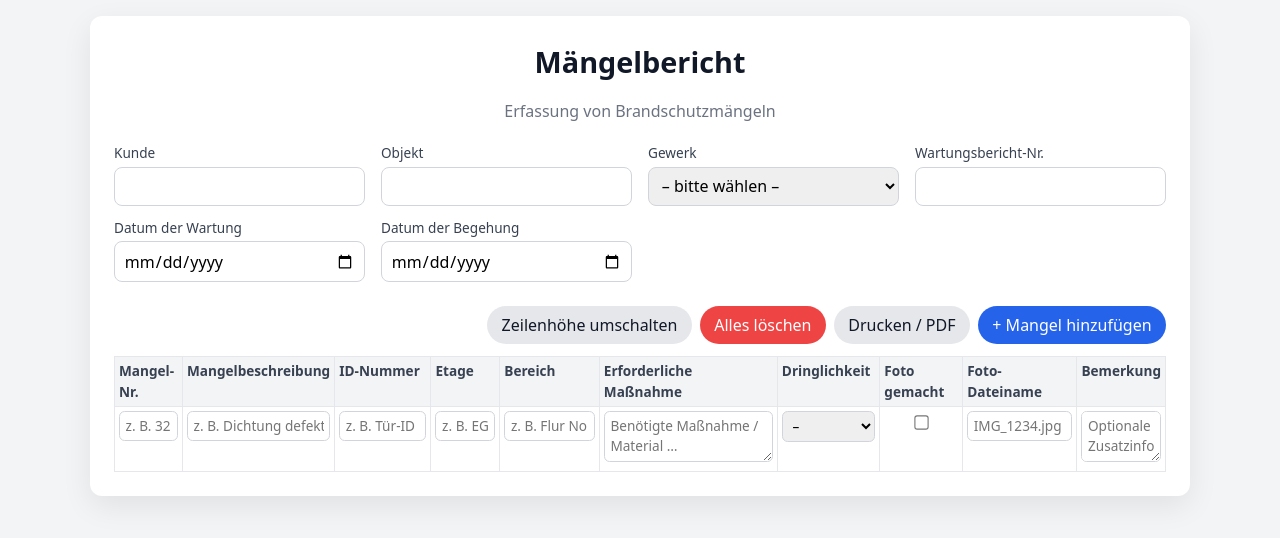
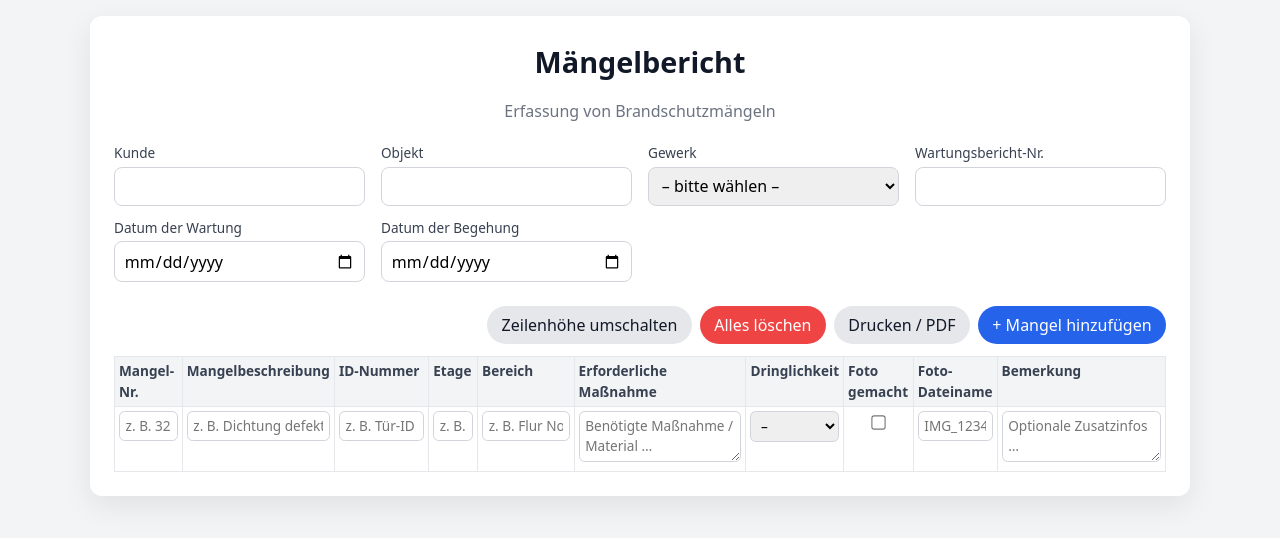
Before and after one commit to marvinnaujoks-oss/maengelbericht-app, a plain HTML site: page index.html in a window 1280 px wide. Drawn offline with Linux system fonts and the light colour scheme.

Commit message:
Update index.html

```diff
--- a/index.html
+++ b/index.html
@@ -227,13 +227,13 @@
                 <th style="width: 70px;">Mangel-Nr.</th>
                 <th style="width: 140px;">Mangelbeschreibung</th>
                 <th style="width: 110px;">ID-Nummer</th>
-                <th style="width: 80px;">Etage</th>
+                <th style="width: 50px;">Etage</th>
                 <th style="width: 120px;">Bereich</th>
                 <th style="width: 220px;">Erforderliche Maßnahme</th>
-                <th style="width: 105px;">Dringlichkeit</th>
-                <th style="width: 90px;">Foto gemacht</th>
-                <th style="width: 130px;">Foto-Dateiname</th>
-                <th>Bemerkung</th>
+                <th style="width: 80px;">Dringlichkeit</th>
+                <th style="width: 70px;">Foto gemacht</th>
+                <th style="width: 70px;">Foto-Dateiname</th>
+                <th style="width: 220px;">Bemerkung</th>
               </tr>
             </thead>
             <tbody id="rows"></tbody>
@@ -334,7 +334,6 @@
           cells.forEach((control, index) => {
             const td = document.createElement("td");
             if (index === 7) {
-              // Foto-Checkbox mittig
               td.style.textAlign = "center";
             }
             td.appendChild(control);
@@ -434,7 +433,6 @@
           appEl.classList.toggle("rows-tall", rowsTall);
         }
 
-        // Events
         addRowBtn.addEventListener("click", () => {
           addRow(true);
           saveAll();
@@ -455,7 +453,6 @@
         rowsTbody.addEventListener("input", saveAll);
         rowsTbody.addEventListener("change", saveAll);
 
-        // initial
         loadAll();
       })();
     </script>
```
